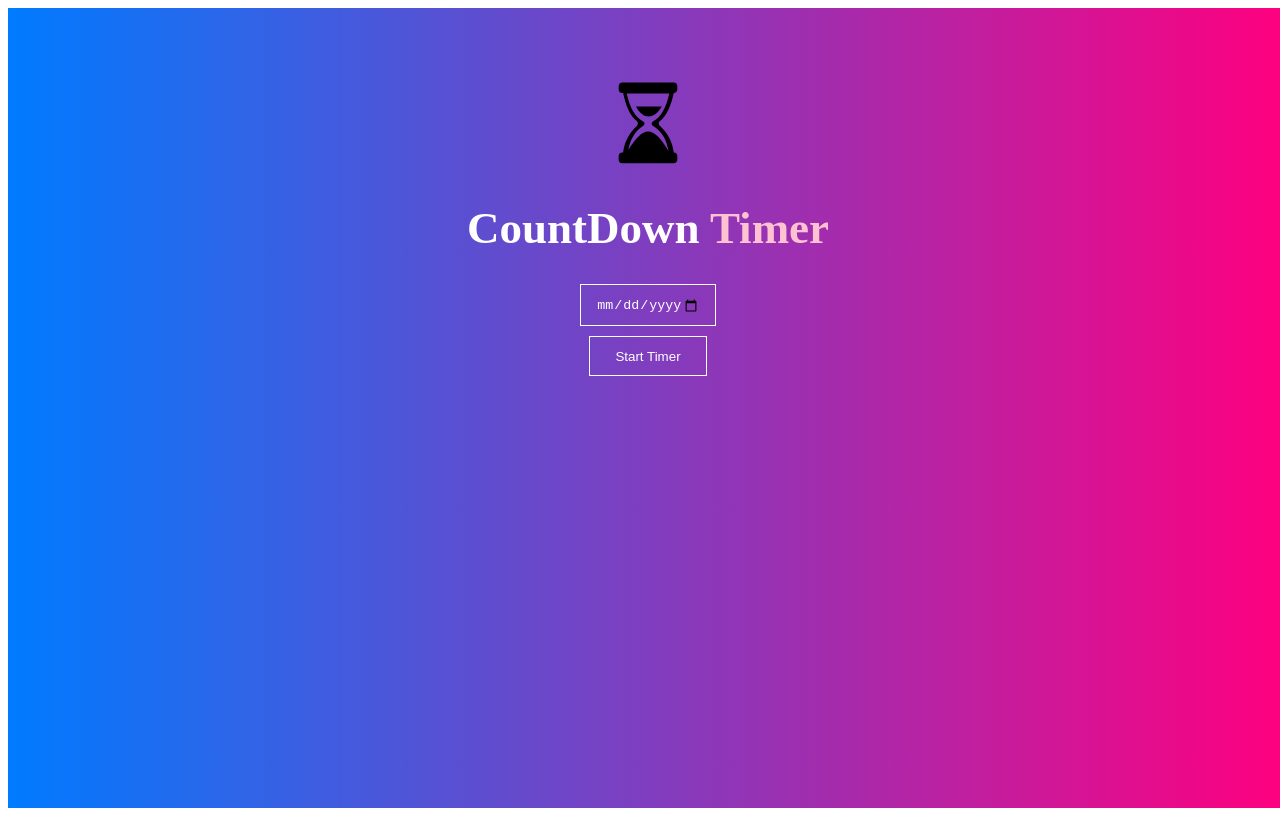
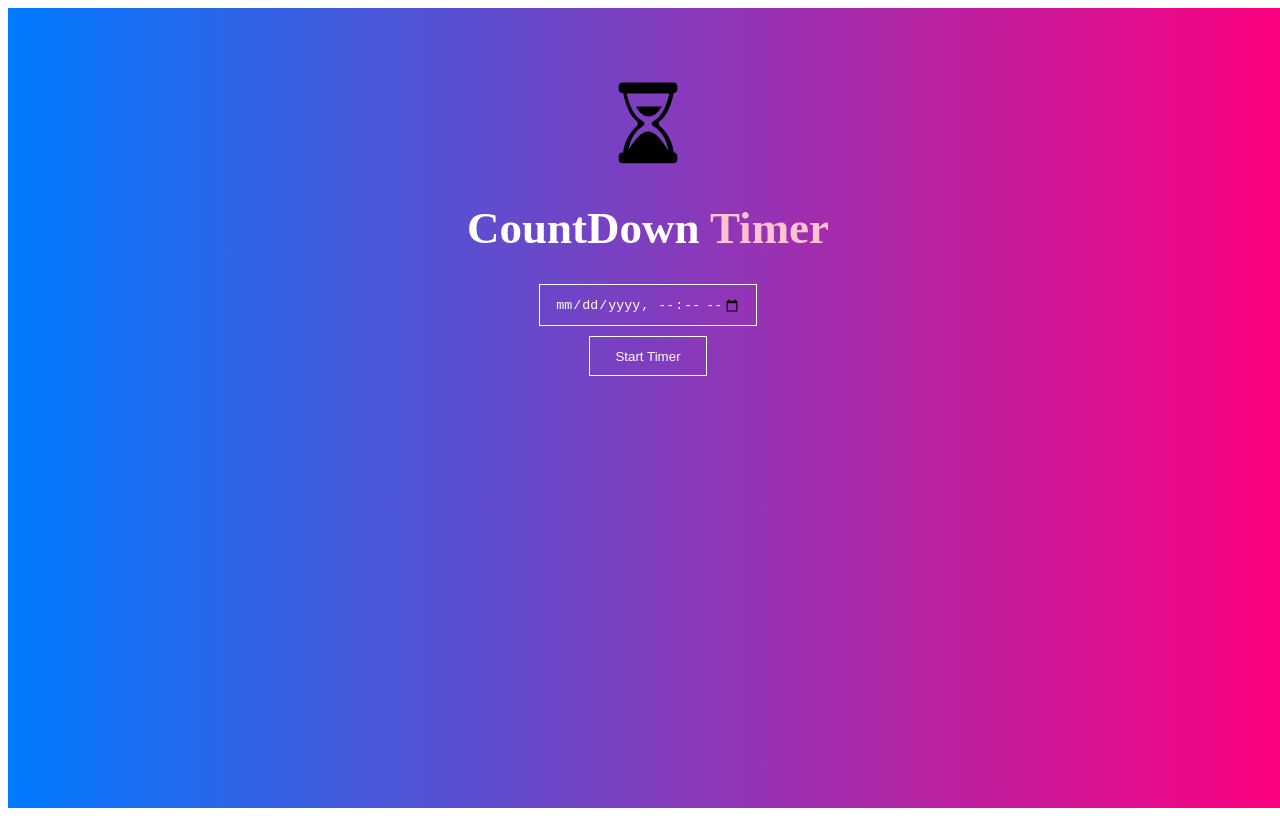
Before and after one commit to namita328/Count-downtimer, a React (Create React App) app: page / in a window 1280 px wide. Built offline with nearby package versions, Linux system fonts and the light colour scheme.

Commit message:
date max limitation

```diff
--- a/src/components/Input/Input.jsx
+++ b/src/components/Input/Input.jsx
@@ -72,7 +72,7 @@ const Input = ({ targetDate, setTargetDate }) => {
 
   const maxDate = new Date();
   maxDate.setDate(maxDate.getDate() + 99);
-  const maxDateString = maxDate.toISOString().split("T")[0];
+  const maxDateString = maxDate.toISOString().slice(0, 16);
 
   return (
     <>
@@ -87,7 +87,7 @@ const Input = ({ targetDate, setTargetDate }) => {
         </h1>
         <div className={styles.inputDate}>
           <input
-            type="date"
+            type="datetime-local"
             className={styles.targetDate}
             value={targetDate}
             onChange={(e) => setTargetDate(e.target.value)}
```
